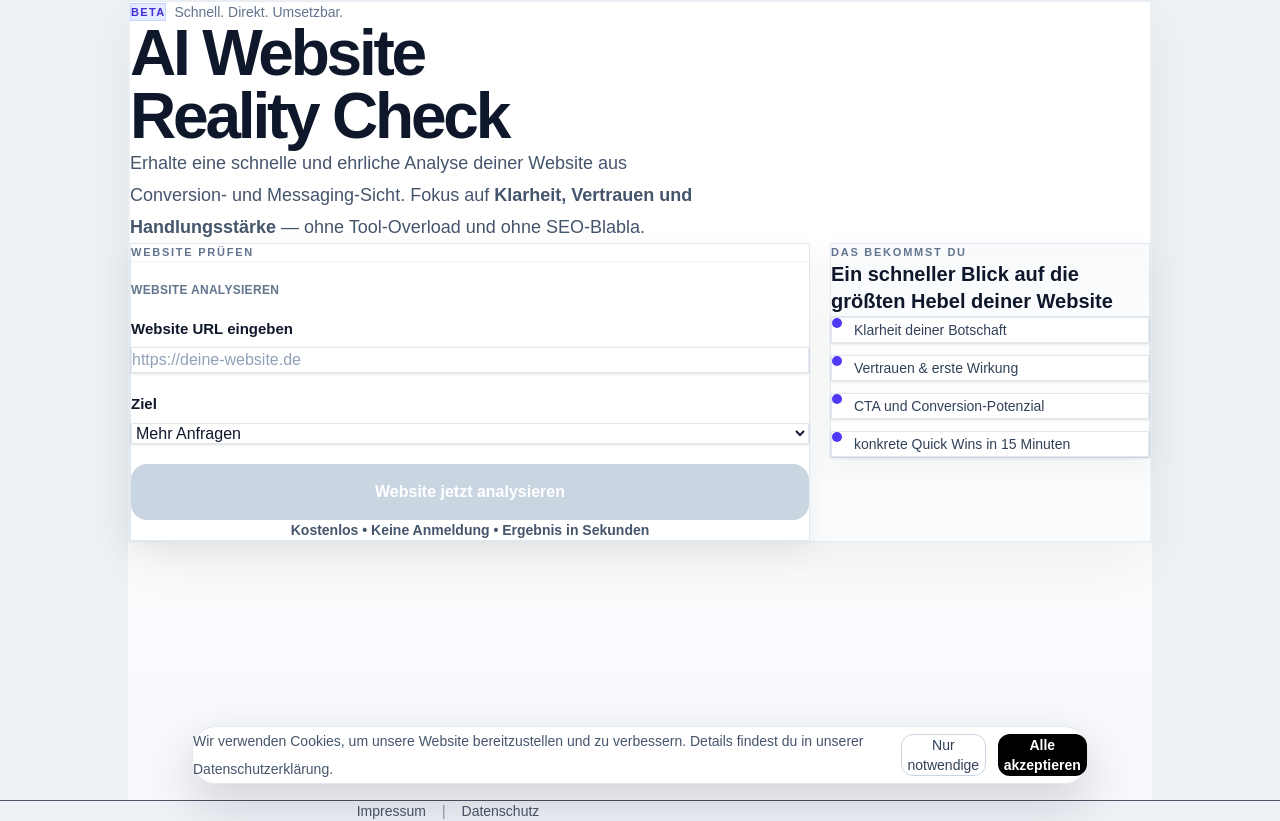
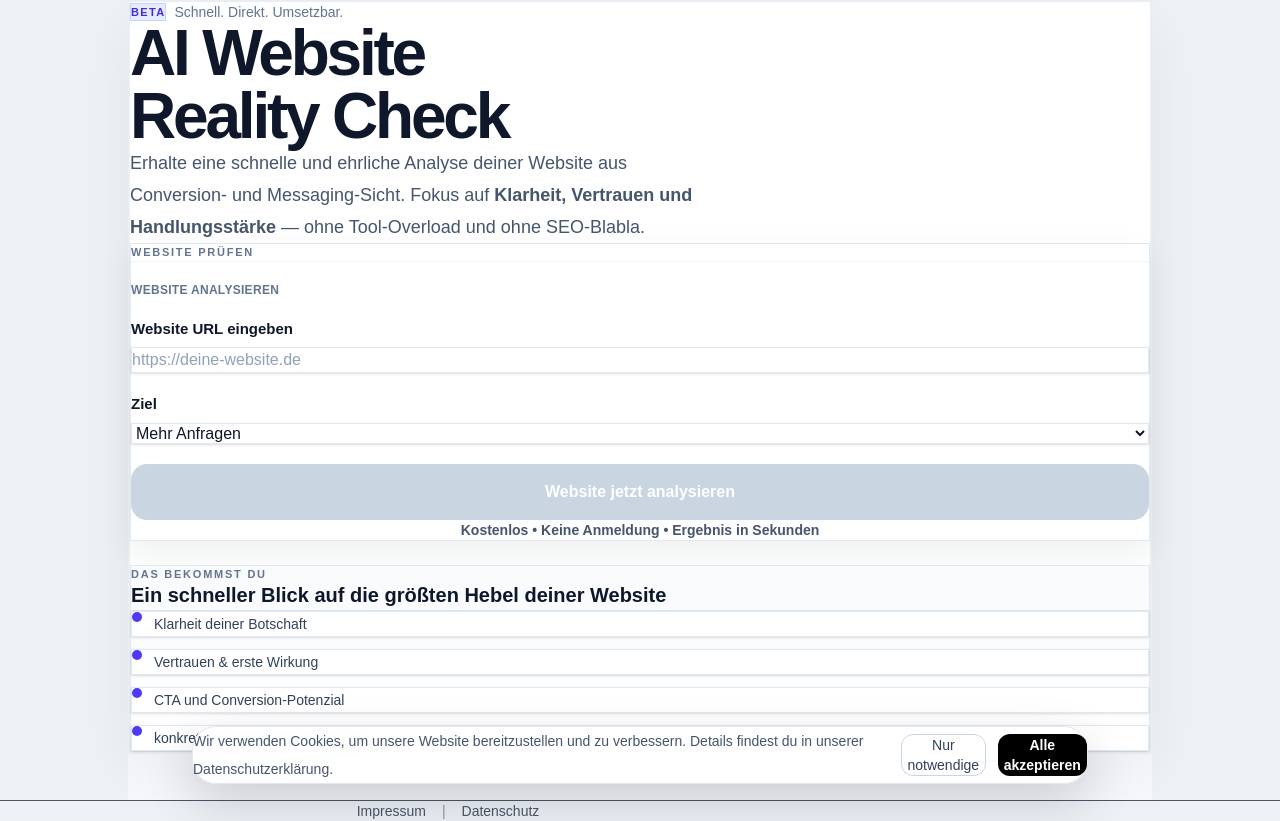
Before and after one commit to robertpetrovic87-code/Digitalstruktur, a Next.js app: page / in a window 1280 px wide. Built offline with nearby package versions, Linux system fonts and the light colour scheme.

Commit message:
fix blueprint prompt usage_guide

```diff
--- a/app/page.tsx
+++ b/app/page.tsx
@@ -180,7 +180,7 @@ export default function Home() {
       <div className="mx-auto max-w-5xl px-5 py-6 sm:px-6 sm:py-8 lg:px-8 lg:py-10">
         <div className="mx-auto max-w-5xl border border-slate-200/70 bg-white/85 p-3 shadow-[0_20px_60px_rgba(2,6,23,0.06)] sm:p-4 lg:p-5">
           <div className="border border-slate-200/70 bg-gradient-to-b from-white via-white to-slate-50/70 px-4 py-5 sm:px-6 sm:py-7 lg:px-8 lg:py-8">
-            <section className="mx-auto max-w-5xl">
+            <section className="mx-auto max-w-5xl px-6 lg:px-8">
               <div className="mb-8 sm:mb-10">
                 <div className="mb-4 flex flex-wrap items-center justify-center gap-2 sm:justify-start">
                   <span className="border border-indigo-200 bg-indigo-100/80 px-3 py-1 text-[11px] font-extrabold uppercase tracking-[0.12em] text-indigo-700">
@@ -206,7 +206,7 @@ export default function Home() {
                 </div>
               </div>
 
-              <div className="grid gap-5 lg:grid-cols-[minmax(0,1.15fr)_320px] lg:items-start">
+              <div className="grid gap-6">
                 <div className="border border-slate-200 bg-white px-4 py-5 shadow-[0_10px_30px_rgba(2,6,23,0.06)] sm:px-6 sm:py-6 lg:px-7 lg:py-7">
                   <div className="grid gap-5">
                     <div className="border-b border-slate-100 pb-3">
@@ -300,7 +300,7 @@ export default function Home() {
                   )}
                 </div>
 
-                <aside className="border border-slate-200 bg-gradient-to-b from-slate-50 to-white shadow-[0_10px_30px_rgba(2,6,23,0.05)]">
+                <aside className="mt-6 border border-slate-200 bg-gradient-to-b from-slate-50 to-white px-6 py-6">
                   <div className="border-b border-slate-200 px-4 py-4 sm:px-5">
                     <p className="text-[11px] font-semibold uppercase tracking-[0.16em] text-slate-500">
                       Das bekommst du
```
